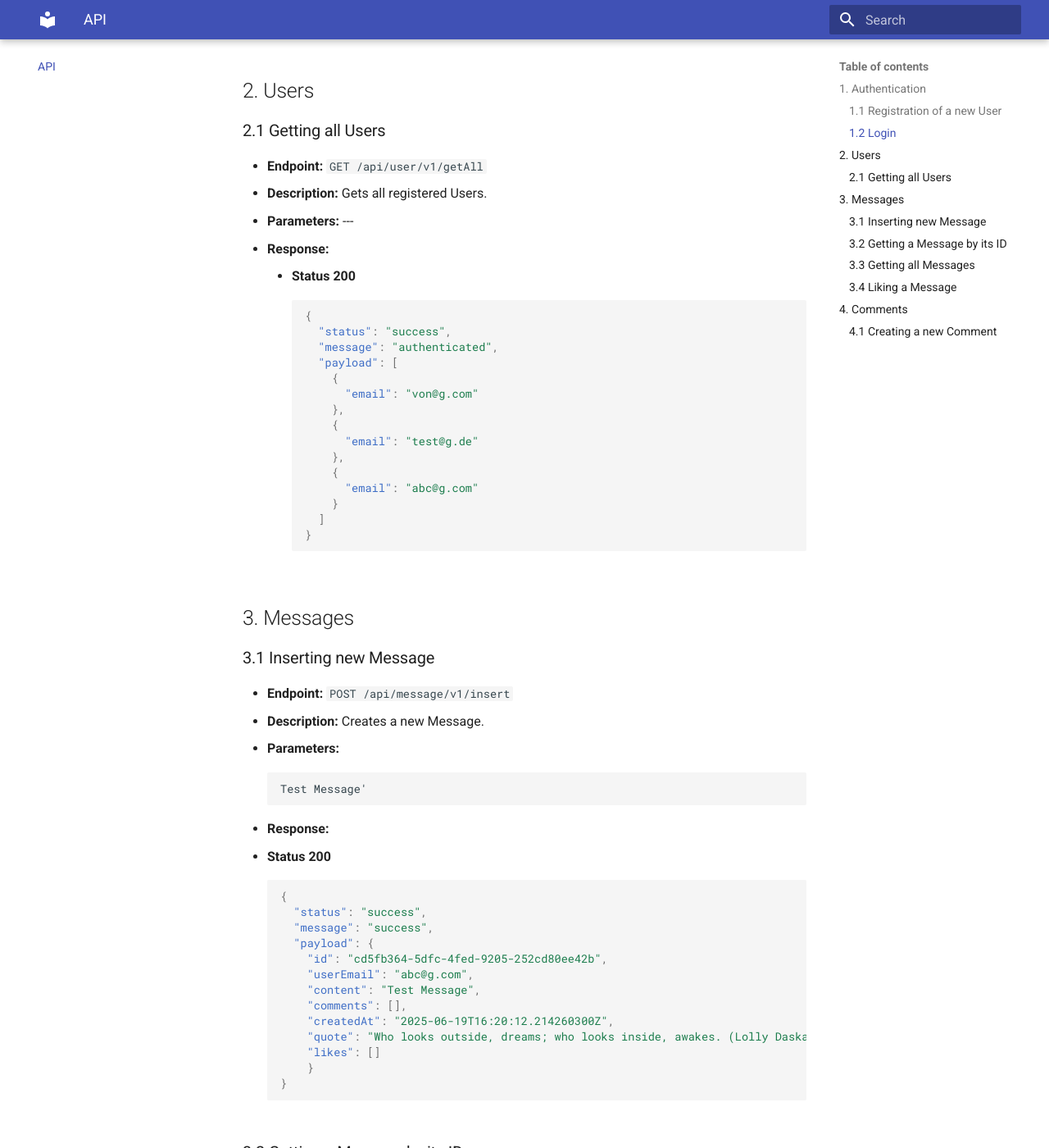
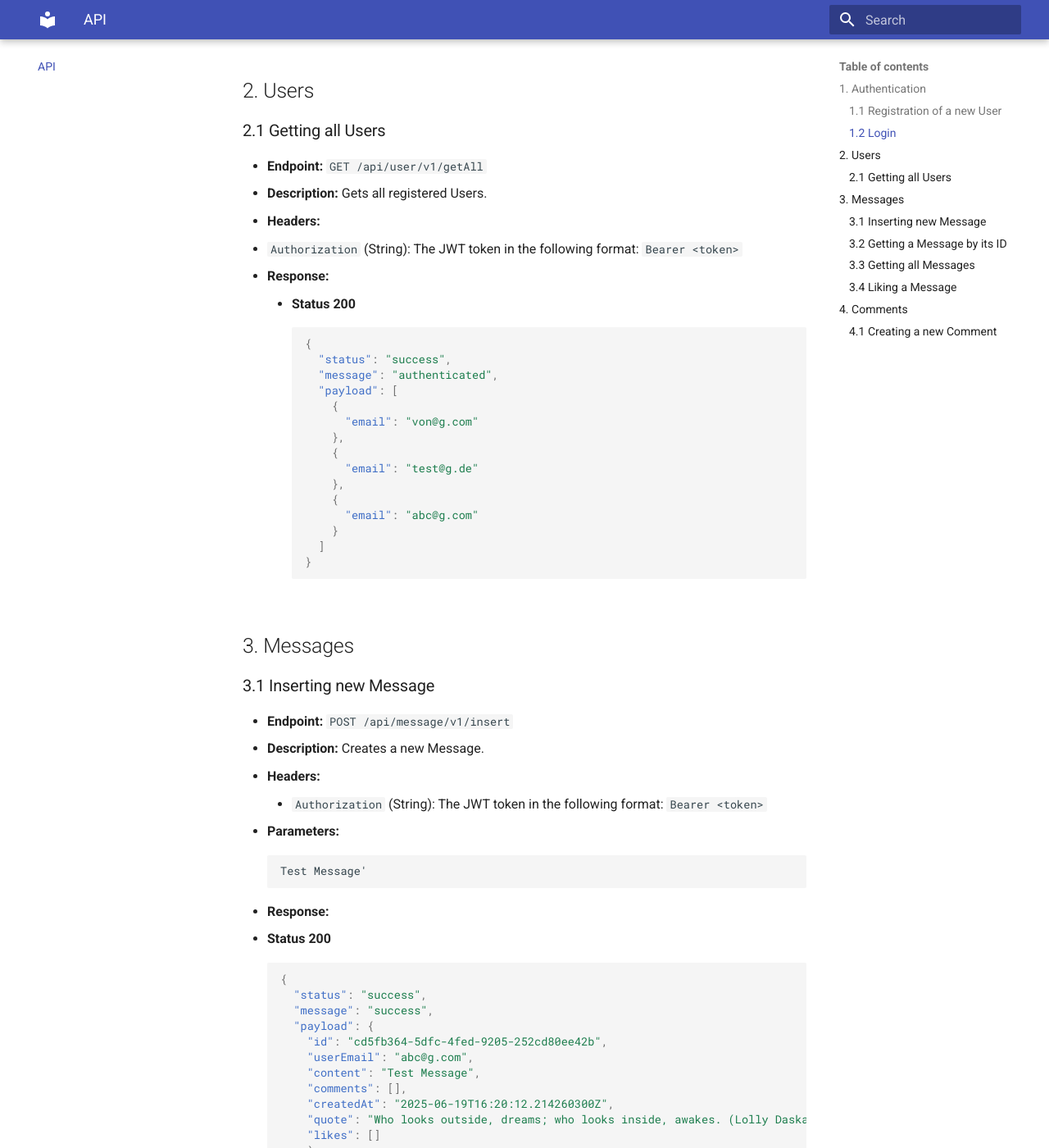
Before and after one commit to Noah-Stud/SQS-Projekt, an MkDocs documentation site: the page built from docs/pages/api.md, in a window 1280 px wide and 1400 px high, scrolled down 1663 px. Shown: the whole window at 82% size. Built offline with MkDocs 1.6.1 and Material for MkDocs 9.7.7, drawn with Linux system fonts in a browser that asks for light colours; some of the changed text lies outside the part shown.

````diff
--- a/docs/pages/api.md
+++ b/docs/pages/api.md
@@ -64,7 +64,8 @@ and the creation of new Comments.
 ### 2.1 Getting all Users
 - **Endpoint:** `GET /api/user/v1/getAll`
 - **Description:** Gets all registered Users.
-- **Parameters:** ---
+- **Headers:**
+  - `Authorization` (String): The JWT token in the following format: `Bearer <token>`
 - **Response:**
     - **Status 200**
       ```json
@@ -89,6 +90,8 @@ and the creation of new Comments.
 ### 3.1 Inserting new Message
 - **Endpoint:** `POST /api/message/v1/insert`
 - **Description:** Creates a new Message.
+- **Headers:**
+    - `Authorization` (String): The JWT token in the following format: `Bearer <token>`
 - **Parameters:**
     ```
     Test Message'
@@ -114,6 +117,8 @@ and the creation of new Comments.
 ### 3.2 Getting a Message by its ID
 - **Endpoint:** `GET /api/message/v1/getById`
 - **Description:** Gets a specific Message by its ID.
+- **Headers:**
+    - `Authorization` (String): The JWT token in the following format: `Bearer <token>`
 - **Parameters:**
     ```
     cd5fb364-5dfc-4fed-9205-252cd80ee42b
@@ -180,6 +185,8 @@ and the creation of new Comments.
 ### 3.4 Liking a Message
 - **Endpoint:** `POST /api/message/v1/like`
 - **Description:** Creates a new Message.
+- **Headers:**
+    - `Authorization` (String): The JWT token in the following format: `Bearer <token>`
 - **Parameters:**
     ```
     cd5fb364-5dfc-4fed-9205-252cd80ee42b'
@@ -216,6 +223,8 @@ and the creation of new Comments.
 ### 4.1 Creating a new Comment
 - **Endpoint:** `POST /api/comment/v1/create`
 - **Description:** Creates a new Comment under an existing Message.
+- **Headers:**
+    - `Authorization` (String): The JWT token in the following format: `Bearer <token>`
 - **Parameters:**
     ```json
     {
````
Also changed, not shown: docs/pages/arc42/10.QualityRequirements.md (+3 -1 lines), docs/pages/arc42/11.RisksAndTechnicalDebts.md (+7 -4 lines), docs/pages/arc42/4.SolutionStrategy.md (+7 -6 lines), docs/pages/arc42/arc42.md (+1 -1 lines), 1 other file.
